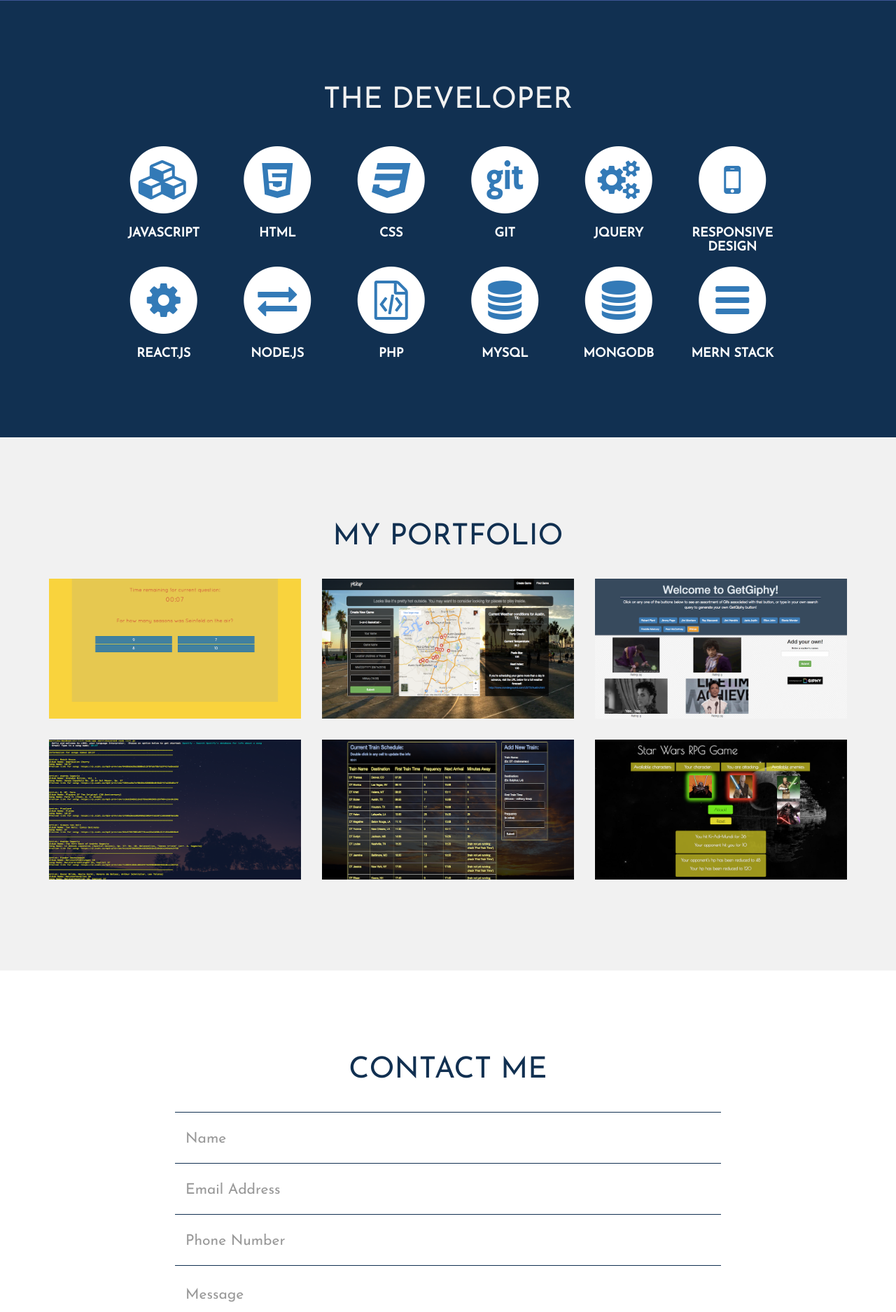
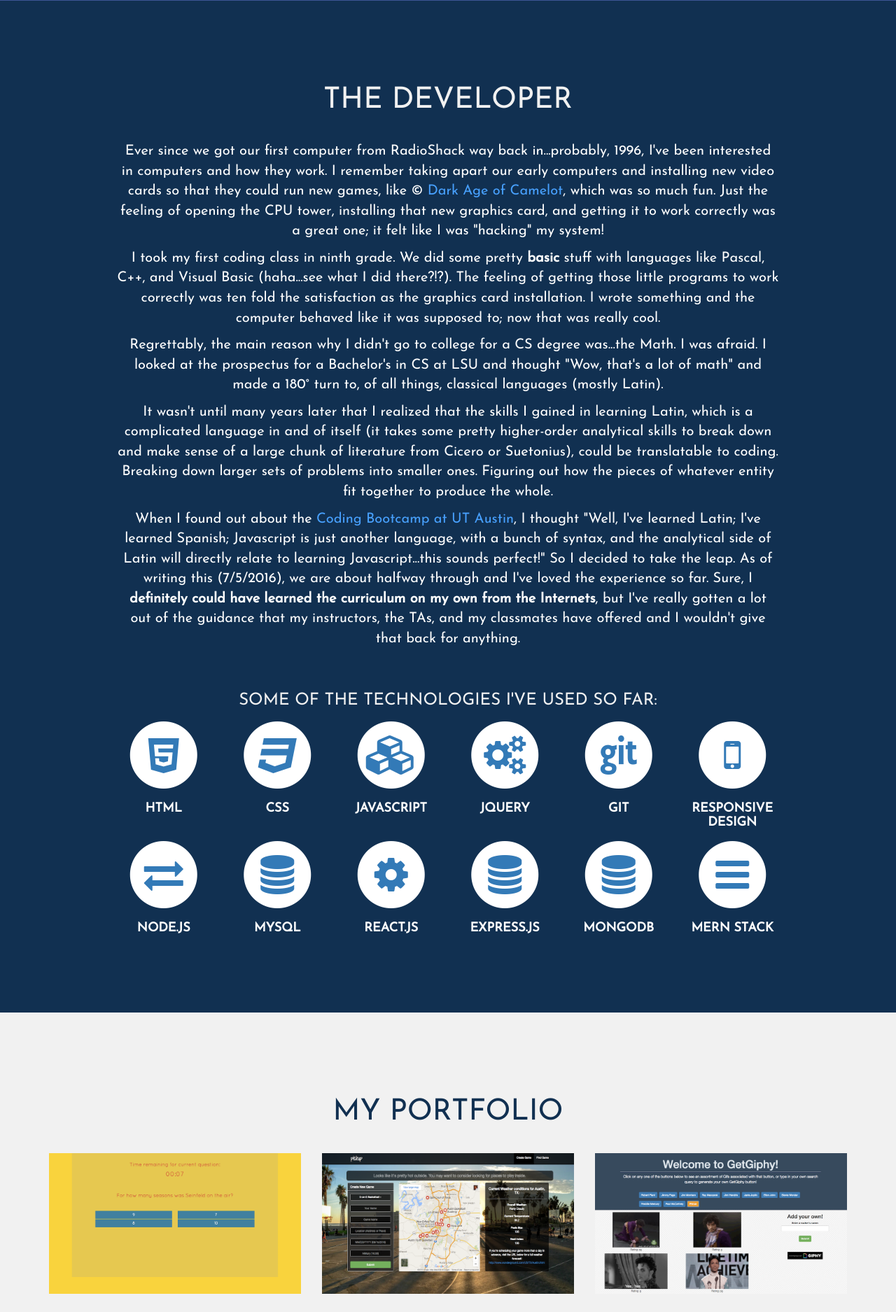
Before and after one commit to dsuare1/Portfolio, a PHP site: page / in a window 1280 px wide. Shown: the part 1395-3270 px from the top of the page at 70% size. Run offline with PHP 8.4, Linux system fonts and the light colour scheme; some libraries are stand-ins or nearby versions.

Commit message:
added text to developer section

```diff
--- a/assets/css/freelancer/css/freelancer.css
+++ b/assets/css/freelancer/css/freelancer.css
@@ -233,6 +233,11 @@ section.about {
 
 #twitter-widget-0 {
     margin-top: 20px;
+}
+
+.tech-stack-header {
+    color: #f1f1f1;
+    margin-top: 50px;
 }
 
 @media(max-width:767px) {
--- a/index.html
+++ b/index.html
@@ -113,21 +113,24 @@
     </section>
     <section id="developer" class="services bg-primary">
         <div class="container">
-            <div class="row text-center">
-                <div class="col-lg-10 col-lg-offset-1">
+            <div class="row">
+                <div class="col-lg-10 col-lg-offset-1 text-center">
                     <h2 class="h2-developer">The Developer</h2>
                     <div class="row">
-                        <div class="col-md-2 col-sm-6 col-xs-6">
-                            <div class="service-item">
-                                <span class="fa-stack fa-4x">
-                                <i class="fa fa-circle fa-stack-2x"></i>
-                                <i class="fa fa-cubes fa-stack-1x text-primary"></i>
-                            </span>
-                                <h4>
-                                    <strong>JavaScript</strong>
-                                </h4>
-                            </div>
+                        <div class="col-md-12 text-center">
+                            <p>Ever since we got our first computer from RadioShack way back in...probably, 1996, I've been interested in computers and how they work. I remember taking apart our early computers and installing new video cards so that they could run new games, like &copy; <a href="http://darkageofcamelot.com/" target="_blank">Dark Age of Camelot</a>, which was so much fun. Just the feeling of opening the CPU tower, installing that new graphics card, and getting it to work correctly was a great one; it felt like I was "hacking" my system!</p>
+                            <p>I took my first coding class in ninth grade. We did some pretty <strong>basic</strong> stuff with languages like Pascal, C++, and Visual Basic (haha...see what I did there?!?). The feeling of getting those little programs to work correctly was ten fold the satisfaction as the graphics card installation. I wrote something and the computer behaved like it was supposed to; now that was really cool.</p>
+                            <p>Regrettably, the main reason why I didn't go to college for a CS degree was...the Math. I was afraid. I looked at the prospectus for a Bachelor's in CS at LSU and thought "Wow, that's a lot of math" and made a 180&deg; turn to, of all things, classical languages (mostly Latin).</p>
+                            <p>It wasn't until many years later that I realized that the skills I gained in learning Latin, which is a complicated language in and of itself (it takes some pretty higher-order analytical skills to break down and make sense of a large chunk of literature from Cicero or Suetonius), could be translatable to coding. Breaking down larger sets of problems into smaller ones. Figuring out how the pieces of whatever entity fit together to produce the whole.</p>
+                            <p>When I found out about the <a href="https://www.codingbootcamputaustin.com/" target="_blank">Coding Bootcamp at UT Austin</a>, I thought "Well, I've learned Latin; I've learned Spanish; Javascript is just another language, with a bunch of syntax, and the analytical side of Latin will directly relate to learning Javascript...this sounds perfect!" So I decided to take the leap. As of writing this (7/5/2016), we are about halfway through and I've loved the experience so far. Sure, I <strong>definitely could have learned the curriculum on my own from the Internets</strong>, but I've really gotten a lot out of the guidance that my instructors, the TAs, and my classmates have offered and I wouldn't give that back for anything.</p>
                         </div>
+                    </div>
+                    <div class="row">
+                        <div class="text-center">
+                            <h3 class="tech-stack-header">Some of the technologies I've used so far:</h3>
+                        </div>
+                    </div>
+                    <div class="row">
                         <div class="col-md-2 col-sm-6 col-xs-6">
                             <div class="service-item">
                                 <span class="fa-stack fa-4x">
@@ -154,10 +157,10 @@
                             <div class="service-item">
                                 <span class="fa-stack fa-4x">
                                 <i class="fa fa-circle fa-stack-2x"></i>
-                                <i class="fa fa-git fa-stack-1x text-primary"></i>
+                                <i class="fa fa-cubes fa-stack-1x text-primary"></i>
                             </span>
                                 <h4>
-                                    <strong>Git</strong>
+                                    <strong>JavaScript</strong>
                                 </h4>
                             </div>
                         </div>
@@ -169,6 +172,17 @@
                             </span>
                                 <h4>
                                     <strong>JQuery</strong>
+                                </h4>
+                            </div>
+                        </div>
+                        <div class="col-md-2 col-sm-6 col-xs-6">
+                            <div class="service-item">
+                                <span class="fa-stack fa-4x">
+                                <i class="fa fa-circle fa-stack-2x"></i>
+                                <i class="fa fa-git fa-stack-1x text-primary"></i>
+                            </span>
+                                <h4>
+                                    <strong>Git</strong>
                                 </h4>
                             </div>
                         </div>
@@ -190,6 +204,28 @@
                             <div class="service-item">
                                 <span class="fa-stack fa-4x">
                                 <i class="fa fa-circle fa-stack-2x"></i>
+                                <i class="fa fa-exchange fa-stack-1x text-primary"></i>
+                            </span>
+                                <h4>
+                                    <strong>Node.js</strong>
+                                </h4>
+                            </div>
+                        </div>
+                        <div class="col-md-2 col-sm-6 col-xs-6">
+                            <div class="service-item">
+                                <span class="fa-stack fa-4x">
+                                <i class="fa fa-circle fa-stack-2x"></i>
+                                <i class="fa fa-database fa-stack-1x text-primary"></i>
+                            </span>
+                                <h4>
+                                    <strong>MySQL</strong>
+                                </h4>
+                            </div>
+                        </div>
+                        <div class="col-md-2 col-sm-6 col-xs-6">
+                            <div class="service-item">
+                                <span class="fa-stack fa-4x">
+                                <i class="fa fa-circle fa-stack-2x"></i>
                                 <i class="fa fa-cog fa-stack-1x text-primary"></i>
                             </span>
                                 <h4>
@@ -201,32 +237,10 @@
                             <div class="service-item">
                                 <span class="fa-stack fa-4x">
                                 <i class="fa fa-circle fa-stack-2x"></i>
-                                <i class="fa fa-exchange fa-stack-1x text-primary"></i>
-                            </span>
-                                <h4>
-                                    <strong>Node.js</strong>
-                                </h4>
-                            </div>
-                        </div>
-                        <div class="col-md-2 col-sm-6 col-xs-6">
-                            <div class="service-item">
-                                <span class="fa-stack fa-4x">
-                                <i class="fa fa-circle fa-stack-2x"></i>
-                                <i class="fa fa-file-code-o fa-stack-1x text-primary"></i>
-                            </span>
-                                <h4>
-                                    <strong>PHP</strong>
-                                </h4>
-                            </div>
-                        </div>
-                        <div class="col-md-2 col-sm-6 col-xs-6">
-                            <div class="service-item">
-                                <span class="fa-stack fa-4x">
-                                <i class="fa fa-circle fa-stack-2x"></i>
                                 <i class="fa fa-database fa-stack-1x text-primary"></i>
                             </span>
                                 <h4>
-                                    <strong>MySQL</strong>
+                                    <strong>Express.js</strong>
                                 </h4>
                             </div>
                         </div>
```
Also changed, not shown: assets/js/mail-server.js (added, +11 -0 lines).
